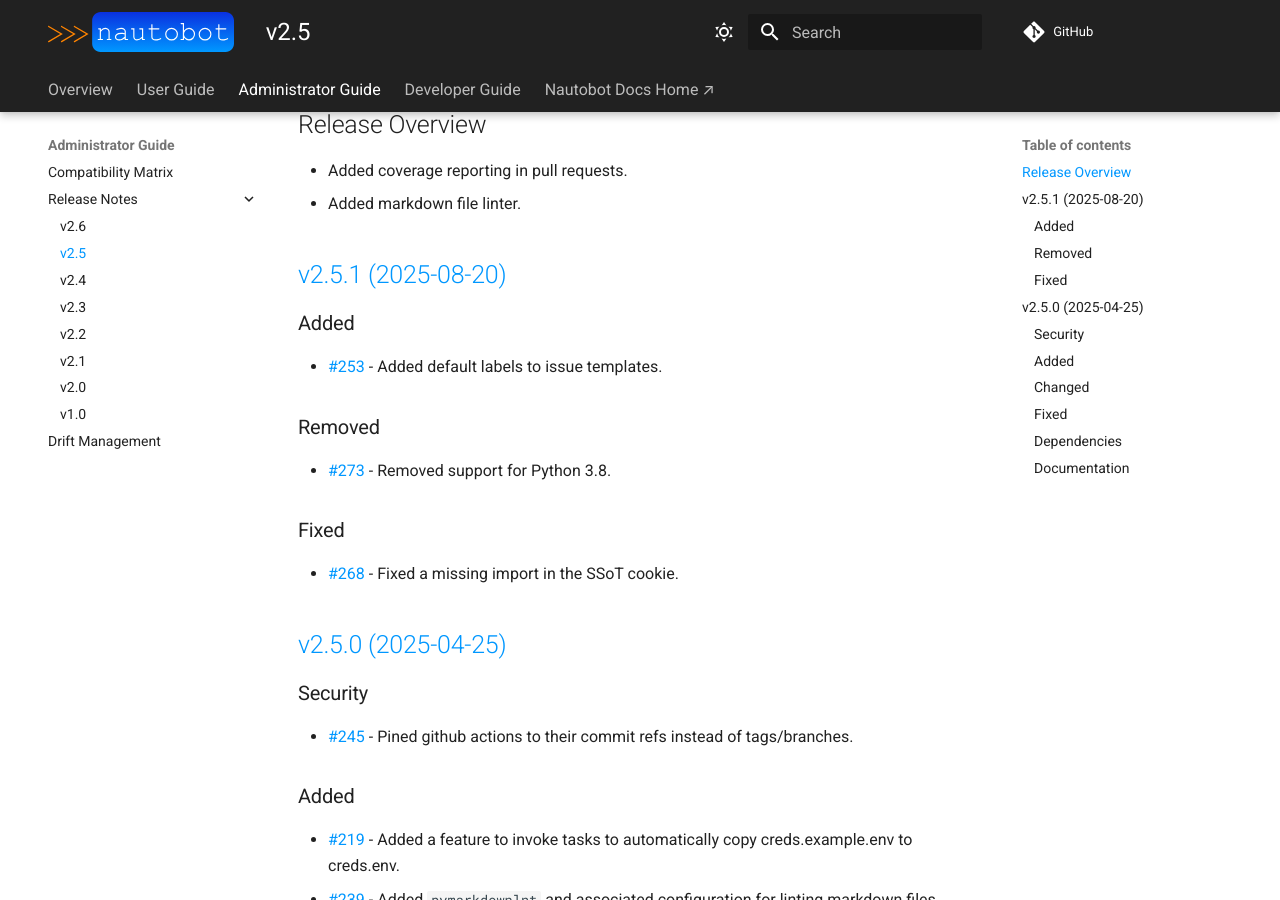
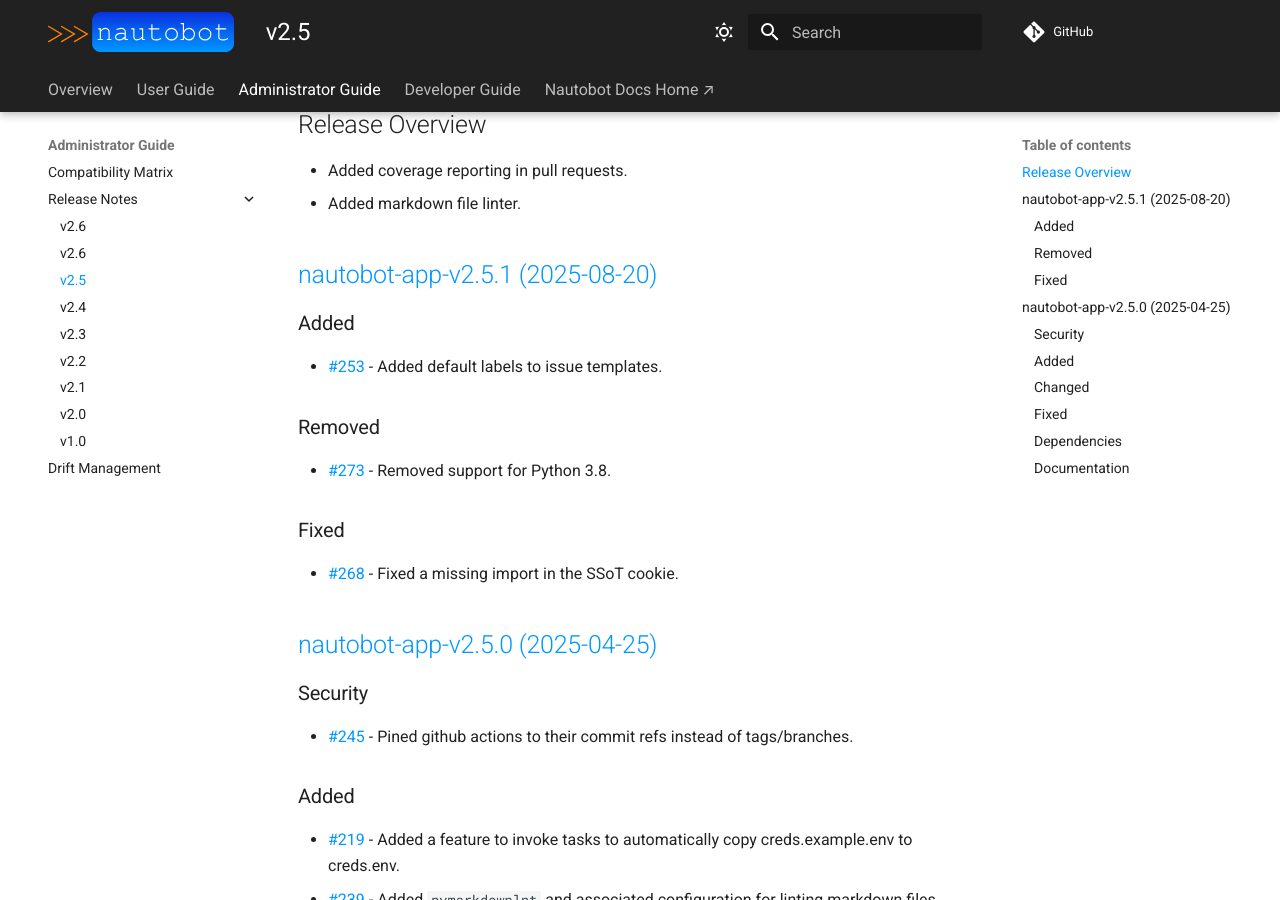
Before and after one commit to nautobot/cookiecutter-nautobot-app, an MkDocs documentation site: the page built from docs/admin/release_notes/version_2.5.md, in a window 1280 px wide and 900 px high, scrolled down 228 px. Built offline with MkDocs 1.6.1 and Material for MkDocs 9.7.7, drawn with Linux system fonts in a browser that asks for light colours; comment, search, counter and statistics services are not loaded.

Commit message:
release nautobot-app-v2.7.0

```diff
--- a/docs/admin/release_notes/version_2.5.md
+++ b/docs/admin/release_notes/version_2.5.md
@@ -7,7 +7,7 @@
 - Added coverage reporting in pull requests.
 - Added markdown file linter.
 
-## [v2.5.1 (2025-08-20)](https://github.com/nautobot/cookiecutter-nautobot-app/releases/tag/v2.5.1)
+## [nautobot-app-v2.5.1 (2025-08-20)](https://github.com/nautobot/cookiecutter-nautobot-app/releases/tag/nautobot-app-v2.5.1)
 
 ### Added
 
@@ -21,7 +21,7 @@
 
 - [#268](https://github.com/nautobot/cookiecutter-nautobot-app/issues/268) - Fixed a missing import in the SSoT cookie.
 
-## [v2.5.0 (2025-04-25)](https://github.com/nautobot/cookiecutter-nautobot-app/releases/tag/v2.5.0)
+## [nautobot-app-v2.5.0 (2025-04-25)](https://github.com/nautobot/cookiecutter-nautobot-app/releases/tag/nautobot-app-v2.5.0)
 
 ### Security
 
--- a/mkdocs.yml
+++ b/mkdocs.yml
@@ -96,6 +96,7 @@
       - Compatibility Matrix: "admin/compatibility_matrix.md"
       - Release Notes:
           - "admin/release_notes/index.md"
+          - v2.6: "admin/release_notes/version_2.7.md"
           - v2.6: "admin/release_notes/version_2.6.md"
           - v2.5: "admin/release_notes/version_2.5.md"
           - v2.4: "admin/release_notes/version_2.4.md"
```
Also changed, not shown: docs/admin/release_notes/version_2.4.md (+1 -1 lines), docs/admin/release_notes/version_2.6.md (+1 -2 lines), docs/admin/release_notes/version_2.7.md (added, +36 -0 lines), 6 other files.
